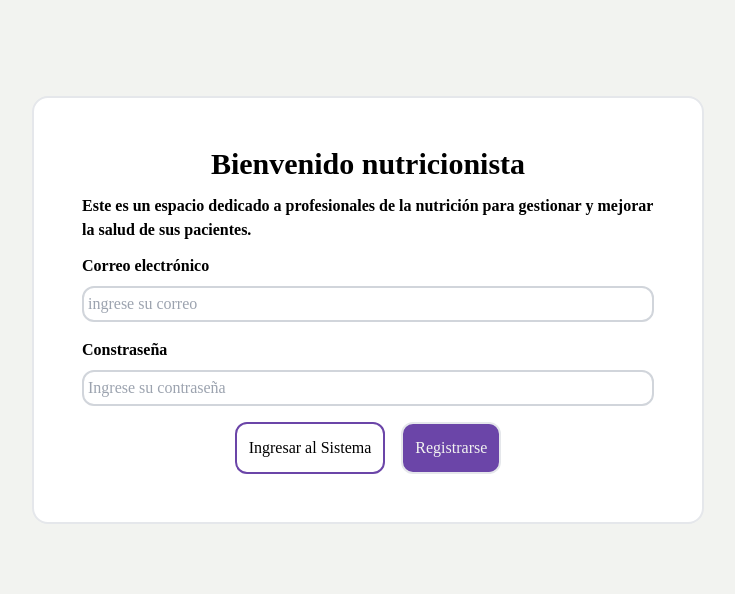
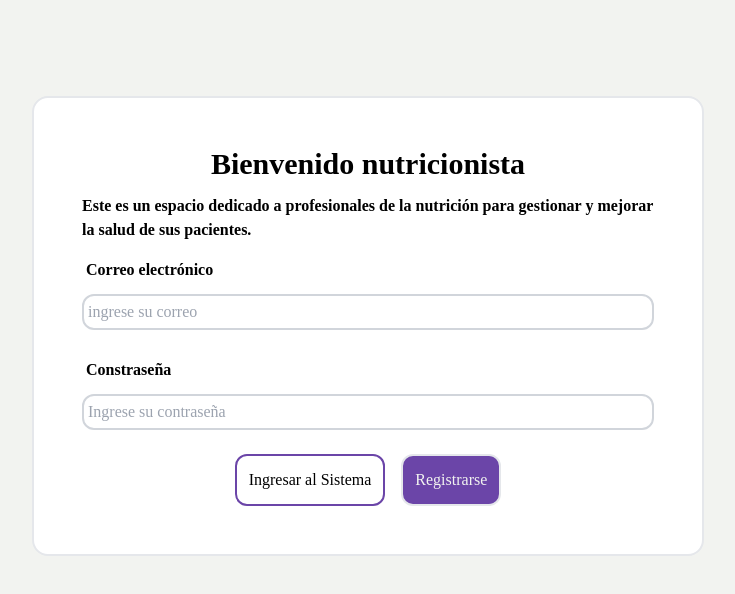
Before and after one commit to JulioLopez27/Plataforma-Nutricionista, a React (Vite) app in the folder web/: page / in a window 1280 px wide. Shown: the top 594 px of the page, without its empty margins (272-1007 px from the left). Built offline with nearby package versions, Linux system fonts and the light colour scheme.

Commit message:
Add: input propTypes

```diff
--- a/web/src/components/Input/index.jsx
+++ b/web/src/components/Input/index.jsx
@@ -1,22 +1,19 @@
-/* eslint-disable react/prop-types */
-export const Input = ({ name, label, ...props }) => (
-    <div className="flex flex-col">
+import PropTypes from 'prop-types'
 
-      <label htmlFor={name} className="font-semibold mb-2">{label}</label>
 
-      <input
-        name={name}
-        id={name}
-        {...props}
-        className="
-        rounded-xl
-        border-2
-        border-solid
-        border-gray-300
-        outline-gray-500
-        outline-1
-        p-1
-        hover:bg-gray-200
-        " />
-    </div>
-  )
+export const Input = ({ name, label, error, ...props }) => (
+  <div className="flex flex-col">
+
+    <label htmlFor={name} className="p-1 font-semibold mb-2">{label}</label>
+
+    <input name={name} id={name} {...props} className={`rounded-xl border-2 border-solid border-gray-300 outline-gray-500 outline-1 p-1 hover:bg-gray-200 ${error && 'border-red-300'} `} />
+
+    <span className="p-1 text-red-500 text-sm">{error}</span>
+  </div>
+)
+
+Input.propTypes = {
+  name: PropTypes.string.isRequired,
+  label: PropTypes.string.isRequired,
+  error: PropTypes.string
+}
```
